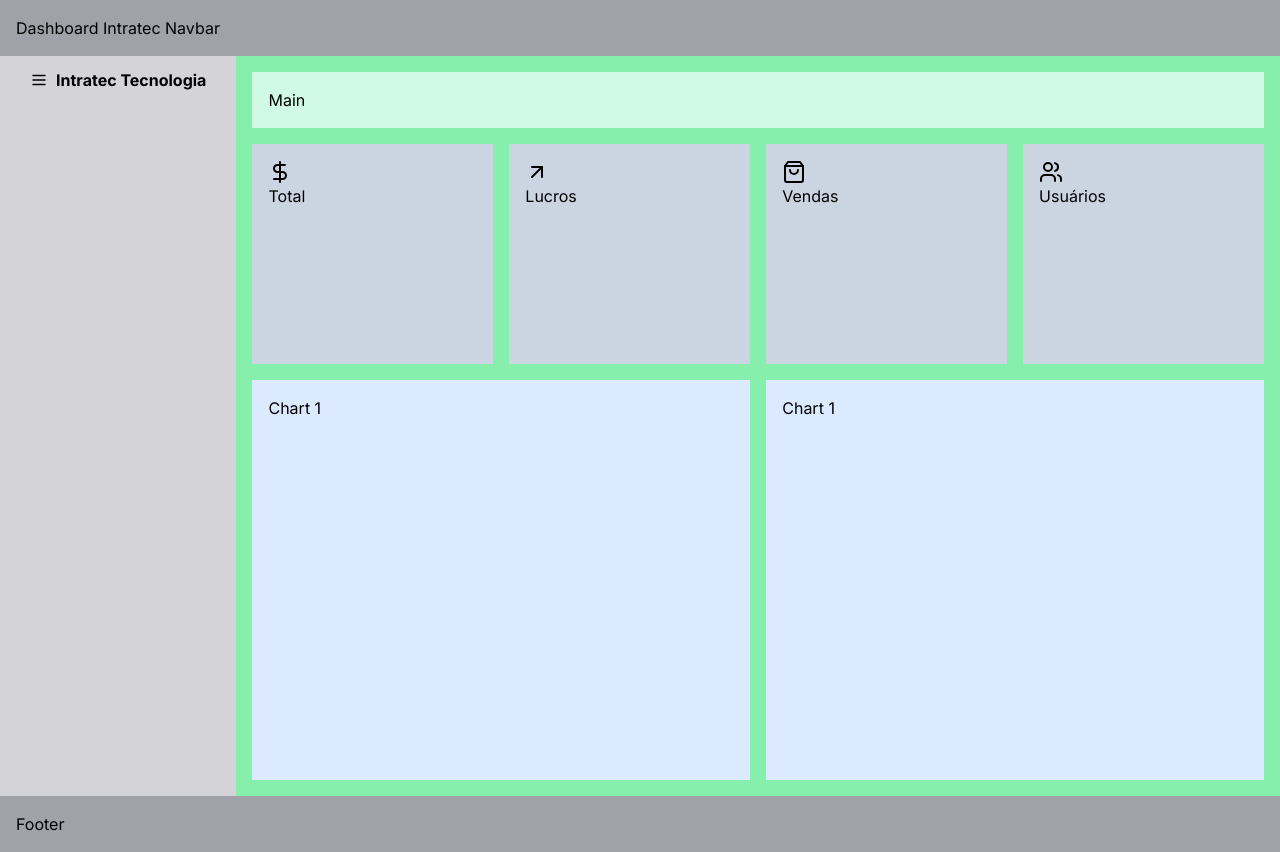
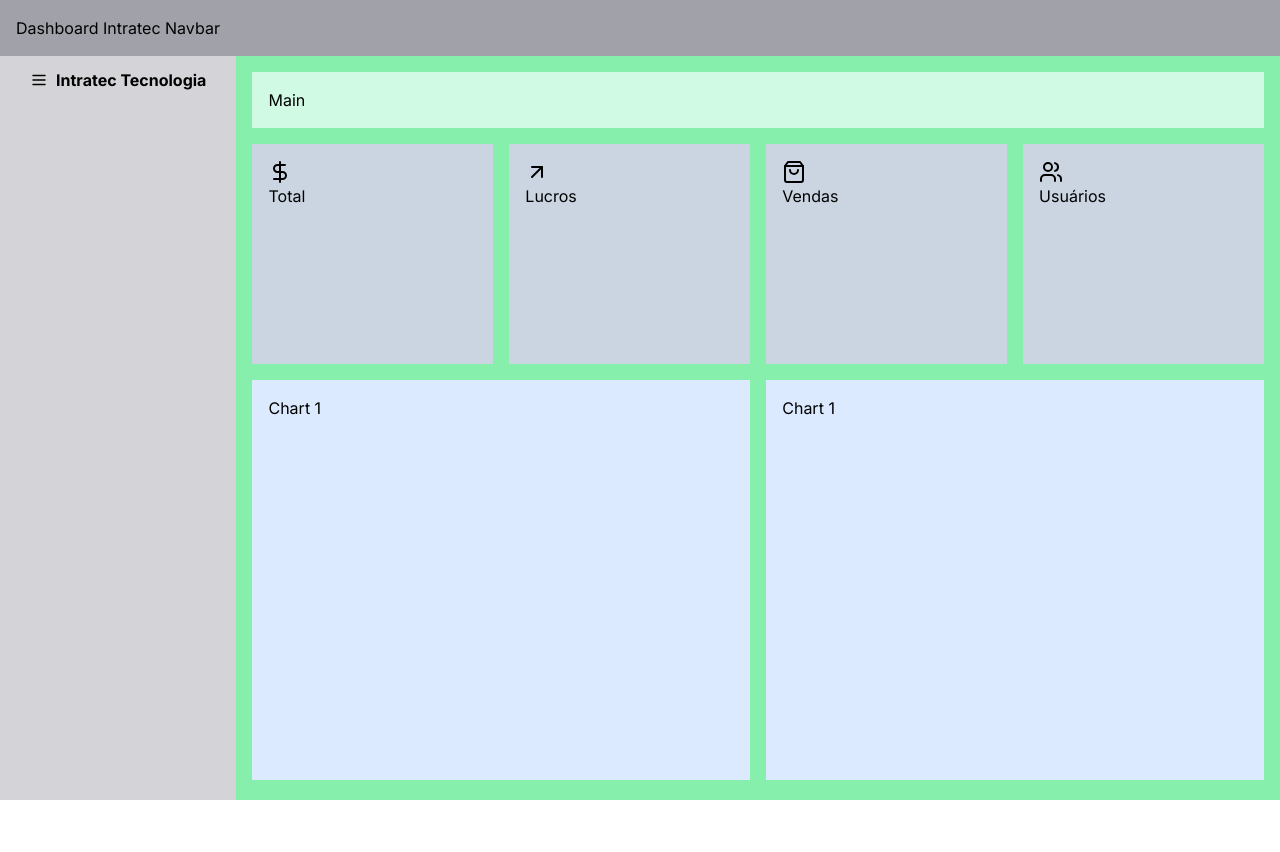
Before and after one commit to valdir-ti/dashboard-intratec, a Next.js app: page / in a window 1280 px wide. After the commit the page ends 800 px from the top, so only its background shows below. Built offline with nearby package versions, Linux system fonts and the light colour scheme.

Commit message:
feat: remove footer component

```diff
--- a/src/app/page.tsx
+++ b/src/app/page.tsx
@@ -2,7 +2,6 @@ import { DollarSign, ArrowUpRight, ShoppingBag, Users } from 'lucide-react'
 
 import Card from "@/components/Card";
 import Chart from "@/components/Chart";
-import Footer from "@/components/Footer";
 import Navbar from "@/components/Navbar";
 import Sidebar from "@/components/Sidebar";
 
@@ -26,7 +25,6 @@ export default function Home() {
           </div>
         </main>
       </div>
-      <Footer />
     </div>
   )
 }
--- a/src/components/Footer.tsx
+++ /dev/null
@@ -1,9 +0,0 @@
-const Footer = () => {
-  return (
-    <footer className="bg-zinc-400 p-4">
-        <h2>Footer</h2>
-    </footer>
-  )
-}
-
-export default Footer
```
